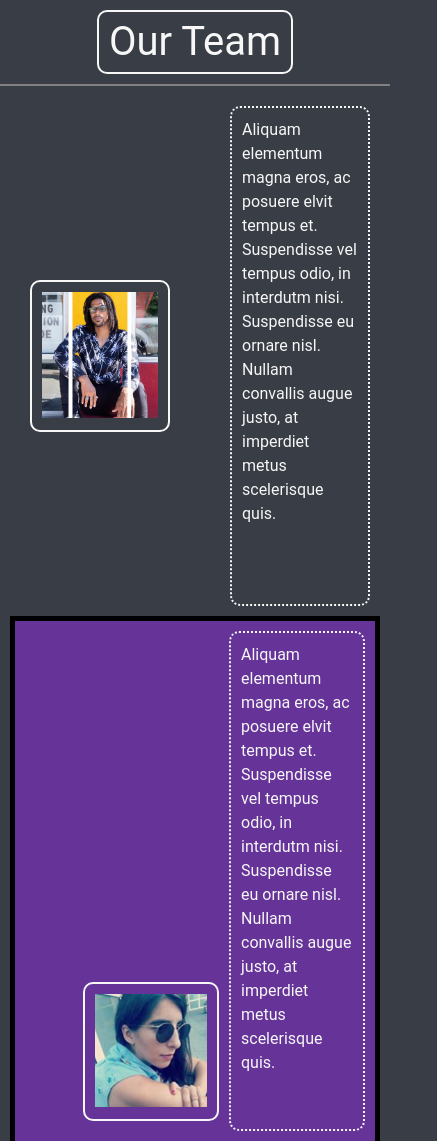
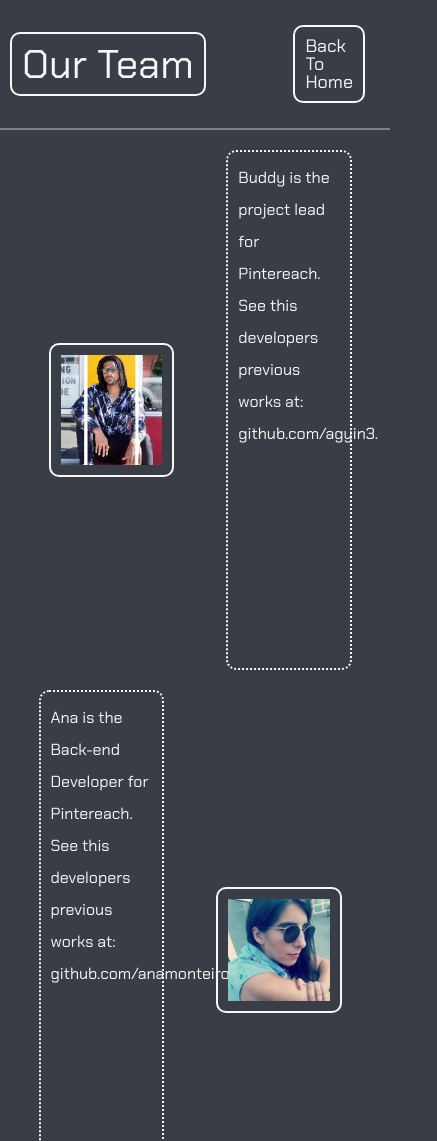
Before and after one commit to FT-BW-Pintereach/marketing, a plain HTML site: page about-page.html in a window 390 px wide. Shown: the top 1141 px of the page, 437 px wide, since content can reach past the window. Drawn offline with Linux system fonts and the light colour scheme.

Commit message:
Finished adding styling to home and about page for now. Moving on to mobile view.

```diff
--- a/LESS/about-page.less
+++ b/LESS/about-page.less
@@ -3,17 +3,23 @@
     // background-color: royalblue;
     padding: 10px;
     display: flex;
-    justify-content: center;
+    justify-content: space-between;
     align-items: center;
     color: #f7f7f7;
+    font-family: 'Chakra Petch', sans-serif;
+
+     h1 {
+        border: 2px solid #f7f7f7;
+        // background-color: salmon;
+        padding: 10px;
+        border-radius: 10px;
+    }
+
+    nav {
+
+    }
 }
 
-.header-styles h1 {
-    border: 2px solid #f7f7f7;
-    // background-color: salmon;
-    padding: 10px;
-    border-radius: 10px;
-}
 
 .team {
     // border: 5px solid greenyellow;
@@ -42,23 +48,33 @@
     display: flex;
     justify-content: space-between;
     align-items: center;
+    width: 90%;
 
 }
 
 .profile-card-right {
-    border: 5px solid black;
-    background-color: rebeccapurple;
+    // border: 5px solid black;
+    // background-color: rebeccapurple;
     padding: 10px;
     display: flex;
-    justify-content: flex-end;
-    align-items: flex-end;
+    justify-content: space-between;
+    align-items: center;
+    width: 90%;
 
-        // .profile-card-right .about-content {
+        // .about-content {
         //     display: flex;
         //     justify-content: flex-start;
+        //     flex-flow: row wrap-reverse;
         // }
 
 }
+
+// .profile-card-right .about-content {
+//     display: flex;
+//     justify-content: flex-start;
+//     flex-flow: row wrap-reverse;
+//     align-self: flex-start;
+// }
 
 
 .profile-img {
@@ -68,7 +84,8 @@
     margin: 10px;
     border-radius: 10px;
     width: 40%;
-    // display: flex;
+    display: flex;
+    justify-content: space-between;
     // flex-flow: row nowrap;
 
 }
@@ -78,8 +95,29 @@
     // background-color: orchid;
     padding: 10px;
     width: 40%;
-    height: 500px;
+    height: 520px;
     border-radius: 10px;
     color: #f7f7f7;
+    justify-content: space-between;
+    align-items: center;
+    line-height: 2;
+    font-family: 'Chakra Petch', sans-serif;
     // font-size: large;
+
+        // a {
+        //     text-decoration: none;
+        // }
 }
+
+a {
+    text-decoration: none;
+    color: #f7f7f7;
+
+        // a :hover {
+        //     color: #929aab;
+        // }
+}
+
+// a :hover {
+//     color: #929aab;
+// }
--- a/LESS/footer.less
+++ b/LESS/footer.less
@@ -17,4 +17,5 @@ footer {
     justify-content: center;
     align-items: center;
     color: #f7f7f7;
+    font-family: 'Chakra Petch', sans-serif;
 }
--- a/LESS/home-page.less
+++ b/LESS/home-page.less
@@ -7,6 +7,7 @@
     margin: 5px;
     height: auto;
     border-radius: 10px;
+    // border-image: 10px;
 }
 
 .text-content {
@@ -17,6 +18,9 @@
     font-size: 15px;
     color: #f7f7f7;
     border-radius: 10px;
+    width: 100%;
+    line-height: 2;
+    font-family: 'Chakra Petch', sans-serif;
 }
 
 .top {
--- a/LESS/navigation.less
+++ b/LESS/navigation.less
@@ -21,7 +21,7 @@ header{
     padding: 5px;
     margin: 10px;
     border-radius: 10px;
-
+    font-family: 'Chakra Petch', sans-serif;
 
 }
 
@@ -60,6 +60,6 @@ nav a {
     color: #f7f7f7;
     font-size: large;
     border-radius: 10px;
-
+    font-family: 'Chakra Petch', sans-serif;
 
 }
--- a/about-page.html
+++ b/about-page.html
@@ -5,6 +5,7 @@
     <meta name="viewport" content="width=device-width, initial-scale=1.0">
     <meta http-equiv="X-UA-Compatible" content="ie=edge">
     <title>Document</title>
+    <link href="https://fonts.googleapis.com/css?family=Chakra+Petch&display=swap" rel="stylesheet">
     <link rel = "stylesheet"
     type = "text/css"
     href = "css/index.css"/>
@@ -12,7 +13,13 @@
 
 <body>
     <header class = "header-styles">
+
         <h1>Our Team</h1>
+
+        <nav>
+            <a href="index.html">Back To Home</a>
+        </nav>
+
     </header>
 
     <section class="team">
@@ -20,11 +27,11 @@
         <div class="profile-card-left">
 
             <div class="profile-img">
-                <img src="img/buddy.png"/>
+                <img src="img/buddy.png" alt="Profile picture of our Project Manager Buddy"/>
             </div>
 
             <p class="about-content">
-                Aliquam elementum magna eros, ac posuere elvit tempus et. Suspendisse vel tempus odio, in interdutm nisi. Suspendisse eu ornare nisl. Nullam convallis augue justo, at imperdiet metus scelerisque quis.
+                Buddy is the project lead for Pintereach. <br> See this developers previous works at: <br> <a href="https://github.com/agyin3">github.com/agyin3.</a>
             </p>
 
         </div>
@@ -32,24 +39,24 @@
 
         <div class="profile-card-right">
 
+            <p class="about-content">
+                Ana is the Back-end Developer for Pintereach. <br> See this developers previous works at: <a href="https://github.com/anamonteiro430">github.com/anamonteiro430</a>
+            </p>
+
             <div class="profile-img">
-                <img src="img/ana.png"/>
+                <img src="img/ana.png" alt="Profile picture of our Back-end Developer Ana"/>
             </div>
-
-            <p class="about-content">
-                Aliquam elementum magna eros, ac posuere elvit tempus et. Suspendisse vel tempus odio, in interdutm nisi. Suspendisse eu ornare nisl. Nullam convallis augue justo, at imperdiet metus scelerisque quis.
-            </p>
 
         </div>
 
         <div class="profile-card-left">
 
             <div class="profile-img">
-                <img src="img/leo.png"/>
+                <img src="img/leo.png" alt="Profile picture of our Senior React Developer Leo"/>
             </div>
 
             <p class="about-content">
-                Aliquam elementum magna eros, ac posuere elvit tempus et. Suspendisse vel tempus odio, in interdutm nisi. Suspendisse eu ornare nisl. Nullam convallis augue justo, at imperdiet metus scelerisque quis.
+                Leo is the Senior React Developer for Pintereach. <br> See this developers previous works at: <a href="https://github.com/LeoSanchez89">github.com/LeoSanchez89.</a>
             </p>
 
         </div>
@@ -57,13 +64,13 @@
 
         <div class="profile-card-right">
 
-            <div class="profile-img">
+            <p class="about-content">
+                Vanesa is a Junior React Developer for Pintereach. <br> See this developers previous works at: <br> <a href="https://github.com/vanesa-tamu">github.com/vanesa-tamu.</a>
+            </p>
+
+            <div class="profile-img" alt="Profile picture of our Junior React Developer Vanesa">
                 <img src="img/vanesa.png"/>
             </div>
-
-            <p class="about-content">
-                Aliquam elementum magna eros, ac posuere elvit tempus et. Suspendisse vel tempus odio, in interdutm nisi. Suspendisse eu ornare nisl. Nullam convallis augue justo, at imperdiet metus scelerisque quis.
-            </p>
 
         </div>
 
@@ -75,7 +82,7 @@
             </div>
 
             <p class="about-content">
-                Aliquam elementum magna eros, ac posuere elvit tempus et. Suspendisse vel tempus odio, in interdutm nisi. Suspendisse eu ornare nisl. Nullam convallis augue justo, at imperdiet metus scelerisque quis.
+                Marissa is the UI Developer for Pintereach. <br> See this developers previous works at:<br> <a href= "https://github.com/marissacooter">github.com/marissacooter.</a>
             </p>
 
         </div>
```
Also changed, not shown: index.html (+11 -2 lines), css/index.css.
